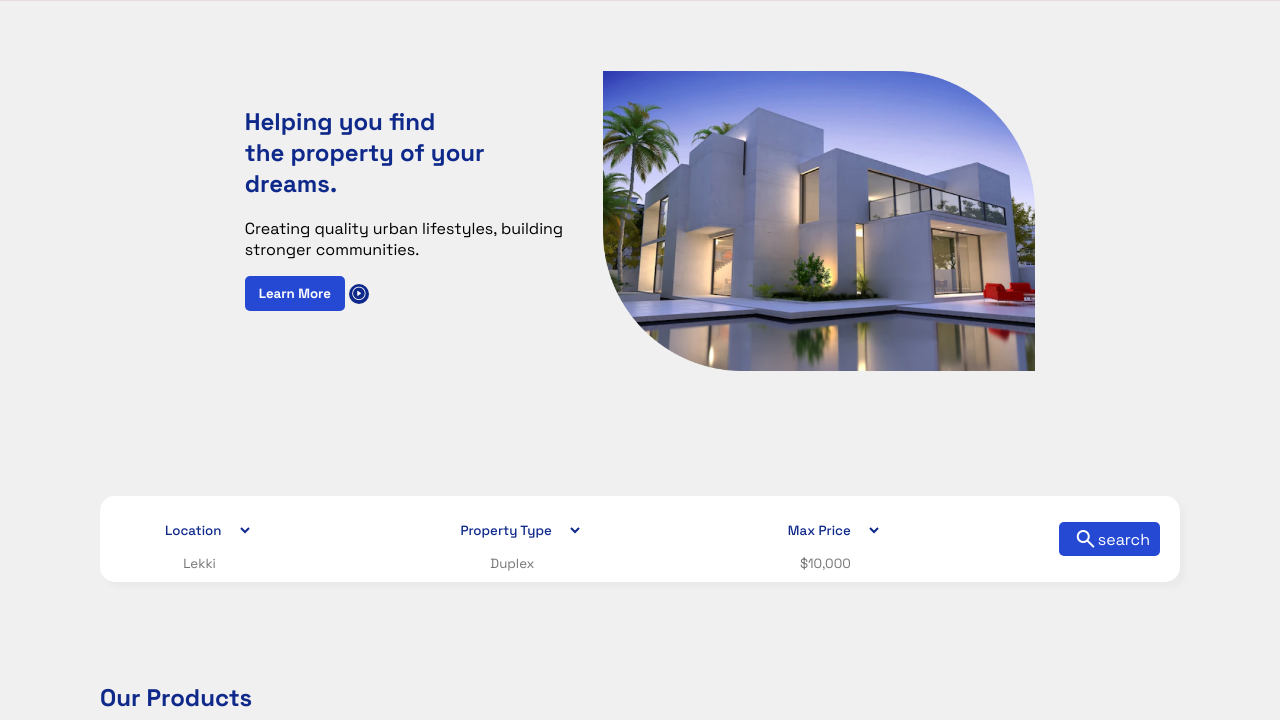
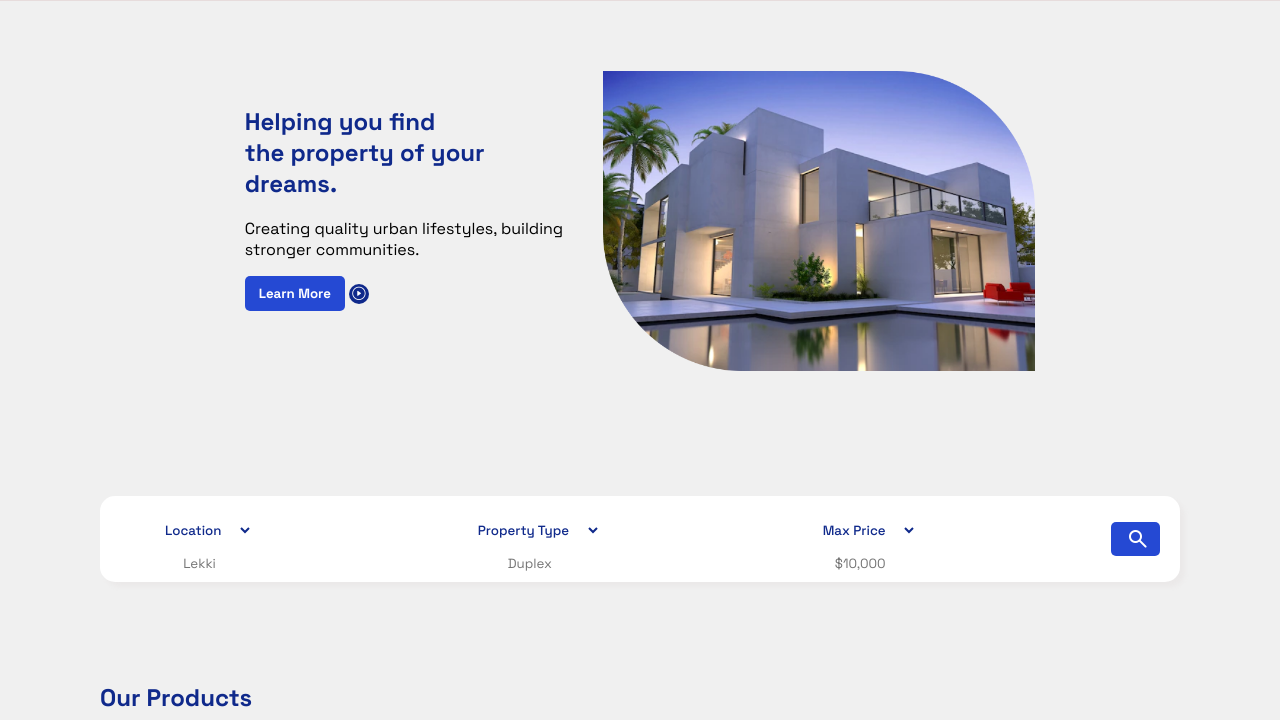
Before and after one commit to kangzy-fix/week1projects, a plain HTML site: page index.html in a window 1280 px wide. Shown: the part 80-800 px from the top of the page. Drawn offline with nearby package versions, Linux system fonts and the light colour scheme; a web font is replaced by a local one.

Commit message:
search button

```diff
--- a/index.html
+++ b/index.html
@@ -73,7 +73,7 @@
                 </div>
                 <div class="search">
                     <span class="material-symbols-rounded">search</span>
-                    search
+
                 </div>
             </div>
         </div>
```
